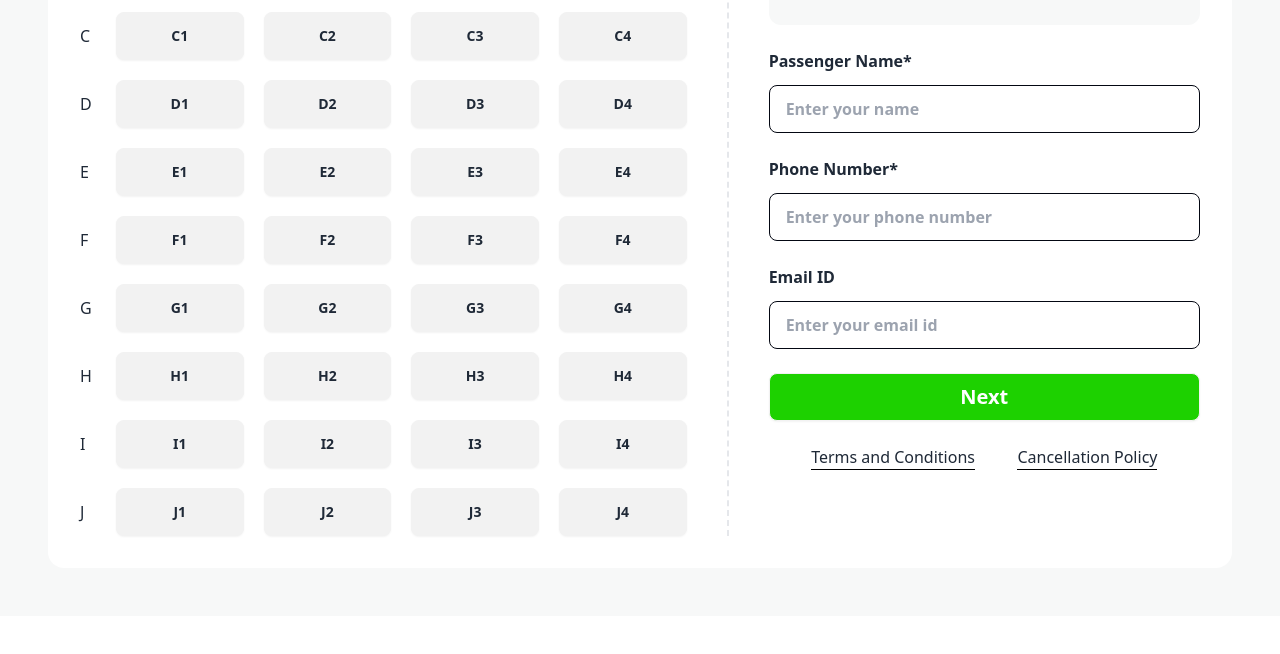
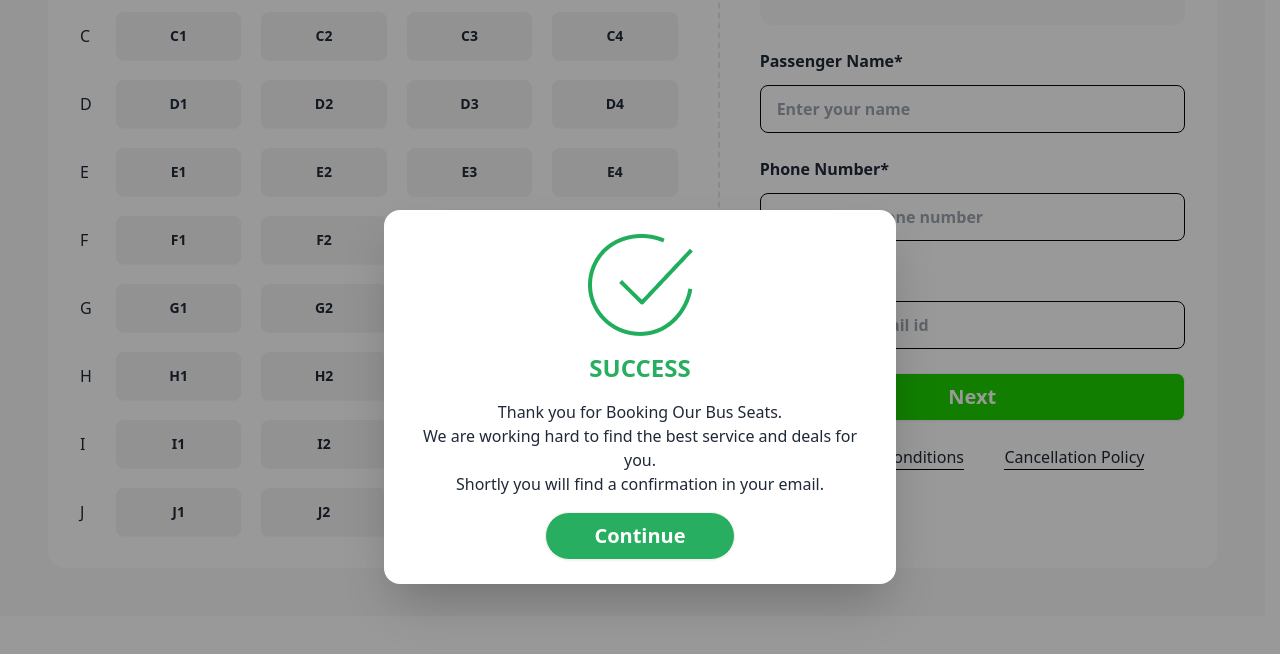
Before and after one commit to Obaidullah-ahsan/smart-ticket, a plain HTML site: page index.html in a window 1280 px wide. Both pictures are taken after a click on the button "Next". Shown: the part 2300-2954 px from the top of the page. Drawn offline with nearby package versions, Linux system fonts and the light colour scheme.

Commit message:
added modal section

```diff
--- a/index.html
+++ b/index.html
@@ -214,7 +214,8 @@
                         <h2 class="border-b-2 border-dashed pb-4 text-2xl font-semibold">Select Your Seat</h2>
                         <div class="bg-[#F7F8F8] my-6 rounded-xl p-7">
                             <li class="flex justify-between border-b-2 border-dashed pb-4 font-semibold">
-                                <p>Seat <span id="seat-count" class="bg-[#1DD100] px-2 text-white rounded-lg">0</span></p>
+                                <p>Seat <span id="seat-count" class="bg-[#1DD100] px-2 text-white rounded-lg">0</span>
+                                </p>
                                 <p>Class</p>
                                 <p>Price</p>
                             </li>
@@ -226,14 +227,17 @@
                                     <p>Total Price</p>
                                     <p>BDT <span id="total-price">0</span></p>
                                 </div>
-                                <div id="dicount-content" class="flex justify-between text-base font-medium my-4 hidden">
+                                <div id="dicount-content"
+                                    class="flex justify-between text-base font-medium my-4 hidden">
                                     <p>Dicount Price</p>
                                     <p>BDT <span id="dicount-price">0</span></p>
                                 </div>
                                 <label id="coupon-fild" class="relative">
                                     <input id="copupon-input" type="text" placeholder="Have any copupon?"
-                                        class="input w-full"/>
-                                    <button onclick="discountUpdateGrandTotal(event)" id="apply-btn" class="btn btn-xl absolute right-1 bg-[#1DD100] text-white text-[20px] font-bold " disabled>Apply</button>
+                                        class="input w-full" />
+                                    <button onclick="discountUpdateGrandTotal(event)" id="apply-btn"
+                                        class="btn btn-xl absolute right-1 bg-[#1DD100] text-white text-[20px] font-bold "
+                                        disabled>Apply</button>
                                 </label>
                                 <div class="flex justify-between text-base font-medium mt-4">
                                     <p>Grand Total</p>
@@ -254,7 +258,21 @@
                                 <input type="email" placeholder="Enter your email id"
                                     class="input w-full mt-3 border-[#030712] " />
                             </label>
-                            <button class="btn bg-[#1DD100] text-white font-bold text-[20px]">Next</button>
+                            <button onclick="my_modal_1.showModal()" class="btn bg-[#1DD100] text-white font-bold text-[20px]">Next</button>
+                            <dialog id="my_modal_1" class="modal">
+                                <div class="modal-box flex flex-col items-center">
+                                    <div><img src="images/success.png" alt=""></div>
+                                    <h3 class="font-bold text-2xl text-[#27AE60] mt-4">SUCCESS</h3>
+                                    <p class="py-4 text-center mx-auto text-base font-medium">Thank you for Booking Our Bus Seats. <br>
+                                        We are working hard to find the best service and deals for you. <br>
+                                        <span class="font-light">Shortly you will find a confirmation in your email.</span></p>
+                                    <div class="modal-action mt-0">
+                                        <form method="dialog mt-0">
+                                            <button class="btn bg-[#27AE60] rounded-3xl text-xl font-semibold px-12 text-white">Continue</button>
+                                        </form>
+                                    </div>
+                                </div>
+                            </dialog>
                             <div class="flex justify-evenly">
                                 <a class="border-b border-black">Terms and Conditions</a>
                                 <a class="border-b border-black">Cancellation Policy</a>
```
